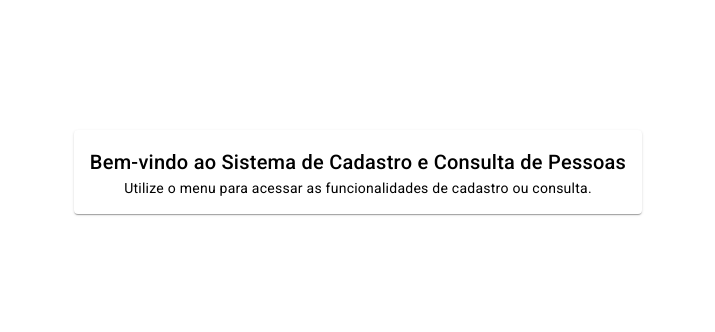
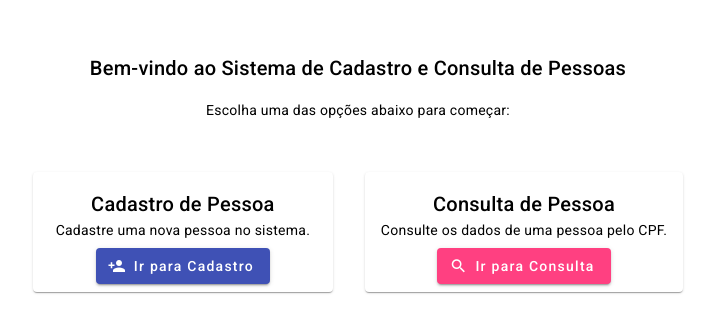
Before and after one commit to vinicius707/Front-End-Challenge, an Angular app: page / in a window 1280 px wide. Shown: the part 148-480 px from the top of the page, without its empty margins (282-997 px from the left). Built offline with nearby package versions, Linux system fonts and the light colour scheme; what angular-in-memory-web-api would draw is missing.

Commit message:
criação dos cards para acessar as aplicações

```diff
--- a/src/app/components/pagina-inicial/pagina-inicial.component.html
+++ b/src/app/components/pagina-inicial/pagina-inicial.component.html
@@ -1,14 +1,36 @@
 <div class="pagina-inicial-container">
-  <mat-card>
-    <mat-card-header>
-      <mat-card-title
-        >Bem-vindo ao Sistema de Cadastro e Consulta de Pessoas</mat-card-title
-      >
-    </mat-card-header>
-    <mat-card-content>
-      <p>
-        Utilize o menu para acessar as funcionalidades de cadastro ou consulta.
-      </p>
-    </mat-card-content>
-  </mat-card>
+  <div class="bem-vindo">
+    <h2>Bem-vindo ao Sistema de Cadastro e Consulta de Pessoas</h2>
+    <p>Escolha uma das opções abaixo para começar:</p>
+  </div>
+  <div class="cards-wrapper">
+    <mat-card class="card-acesso">
+      <mat-card-header>
+        <mat-card-title>Cadastro de Pessoa</mat-card-title>
+      </mat-card-header>
+      <mat-card-content>
+        <p>Cadastre uma nova pessoa no sistema.</p>
+      </mat-card-content>
+      <mat-card-actions>
+        <button mat-raised-button color="primary" routerLink="/cadastro">
+          <mat-icon>person_add</mat-icon>
+          Ir para Cadastro
+        </button>
+      </mat-card-actions>
+    </mat-card>
+    <mat-card class="card-acesso">
+      <mat-card-header>
+        <mat-card-title>Consulta de Pessoa</mat-card-title>
+      </mat-card-header>
+      <mat-card-content>
+        <p>Consulte os dados de uma pessoa pelo CPF.</p>
+      </mat-card-content>
+      <mat-card-actions>
+        <button mat-raised-button color="accent" routerLink="/consulta">
+          <mat-icon>search</mat-icon>
+          Ir para Consulta
+        </button>
+      </mat-card-actions>
+    </mat-card>
+  </div>
 </div>
--- a/src/app/components/pagina-inicial/pagina-inicial.component.scss
+++ b/src/app/components/pagina-inicial/pagina-inicial.component.scss
@@ -1,11 +1,51 @@
+.bem-vindo {
+  text-align: center;
+  margin-bottom: 2.5rem;
+}
+
 .pagina-inicial-container {
   display: flex;
+  flex-direction: column;
   justify-content: center;
   align-items: center;
   height: 80vh;
 }
 
-mat-card {
-  min-width: 350px;
+.cards-wrapper {
+  display: flex;
+  gap: 2rem;
+  flex-wrap: wrap;
+  justify-content: center;
+}
+
+.card-acesso {
+  min-width: 300px;
+  max-width: 350px;
+  display: flex;
+  flex-direction: column;
+  justify-content: center;
+  align-items: center;
   text-align: center;
+  height: 100%;
 }
+
+.card-acesso mat-card-header,
+.card-acesso mat-card-content,
+.card-acesso mat-card-actions {
+  display: flex;
+  flex-direction: column;
+  align-items: center;
+  justify-content: center;
+}
+
+.card-acesso mat-card-actions {
+  width: 100%;
+}
+
+@media (max-width: 800px) {
+  .cards-wrapper {
+    flex-direction: column;
+    gap: 1.5rem;
+    align-items: center;
+  }
+}
```
